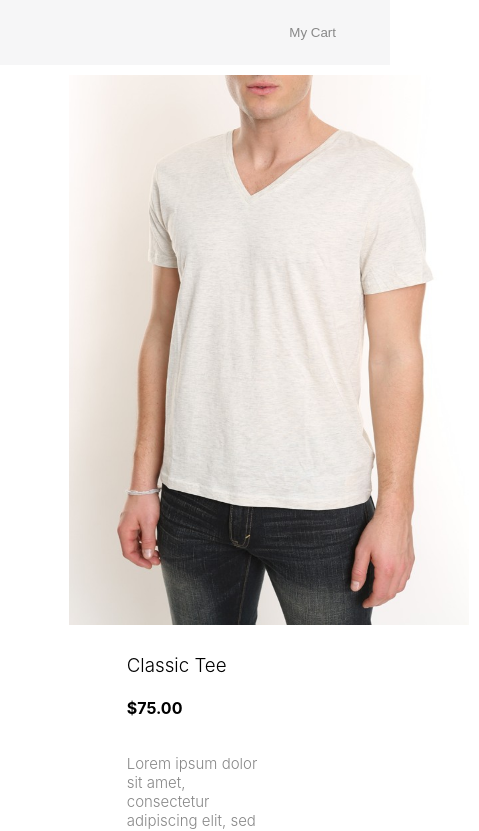
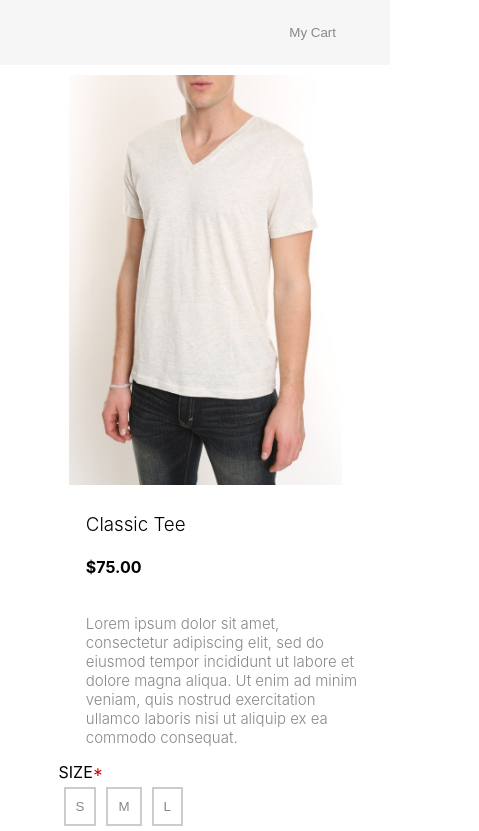
Before and after one commit to nicole-ilustre/moustache-republic-test, a React (Create React App) app: page / in a window 390 px wide. Shown: the top 831 px of the page, 479 px wide, since content can reach past the window. Built offline with nearby package versions, Linux system fonts and the light colour scheme; the HTML template or start-up script is replaced by a standard one.

Commit message:
add responsive css for small screens

```diff
--- a/src/App.css
+++ b/src/App.css
@@ -140,3 +140,15 @@ img {
   margin: auto;
 }
 }
+
+@media (max-width: 540px) {
+  .product-text {
+    display: block;
+    margin: auto;
+    width: 100%
+  }
+  img {
+    width: 100%;
+    height: 100%
+  }
+}
```
